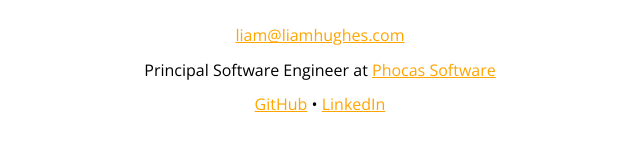
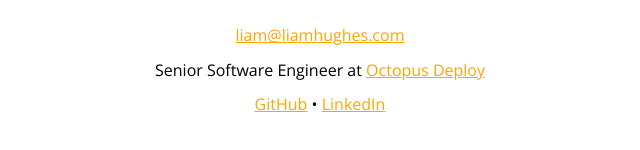
Before and after one commit to liamhughes/liamhughes.com, a website: page index.html in a window 1280 px wide. Shown: the part 370-520 px from the top of the page, 320-960 px from the left. Drawn offline with nearby package versions, Linux system fonts and the light colour scheme.

Commit message:
Update job

```diff
--- a/index.html
+++ b/index.html
@@ -23,7 +23,7 @@
         <div class="main">
             <h1>Liam Hughes</h1>
             <p><a href="mailto:liam@liamhughes.com">liam@liamhughes.com</a></p>
-            <p>Principal Software Engineer at <a href="https://www.phocassoftware.com" target="_blank">Phocas Software</a></p>
+            <p>Senior Software Engineer at <a href="https://octopus.com" target="_blank">Octopus Deploy</a></p>
             <p>
                 <a href="https://github.com/liamhughes" rel="me" target="_blank">GitHub</a>
                 •
```
